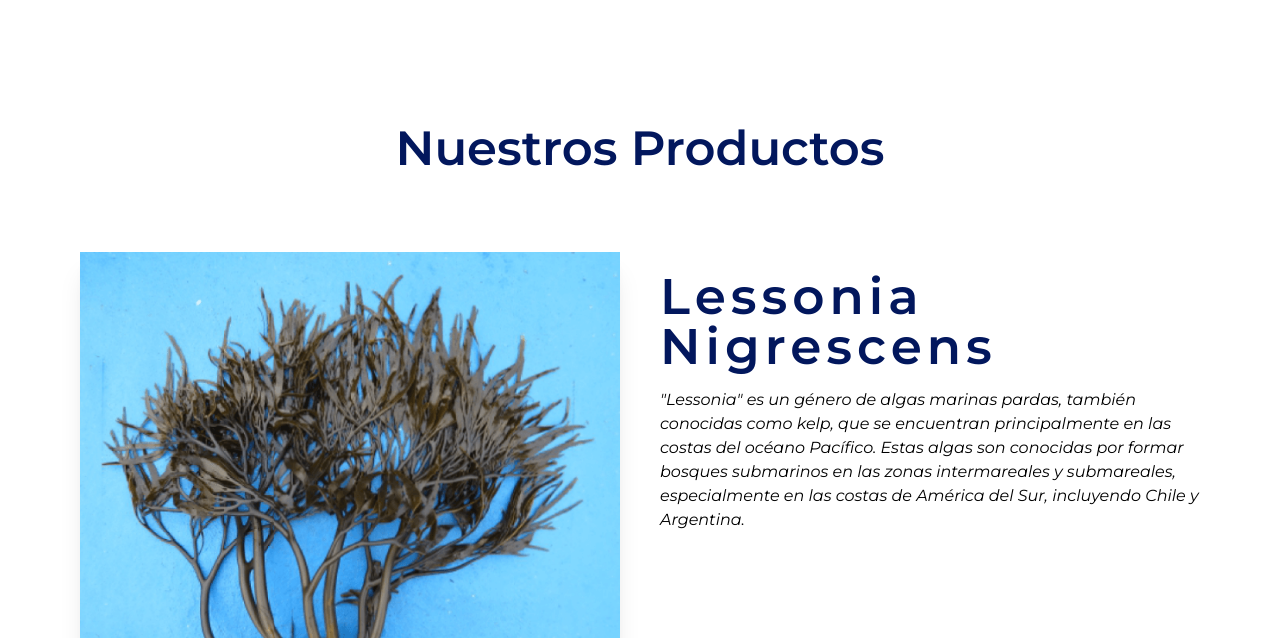
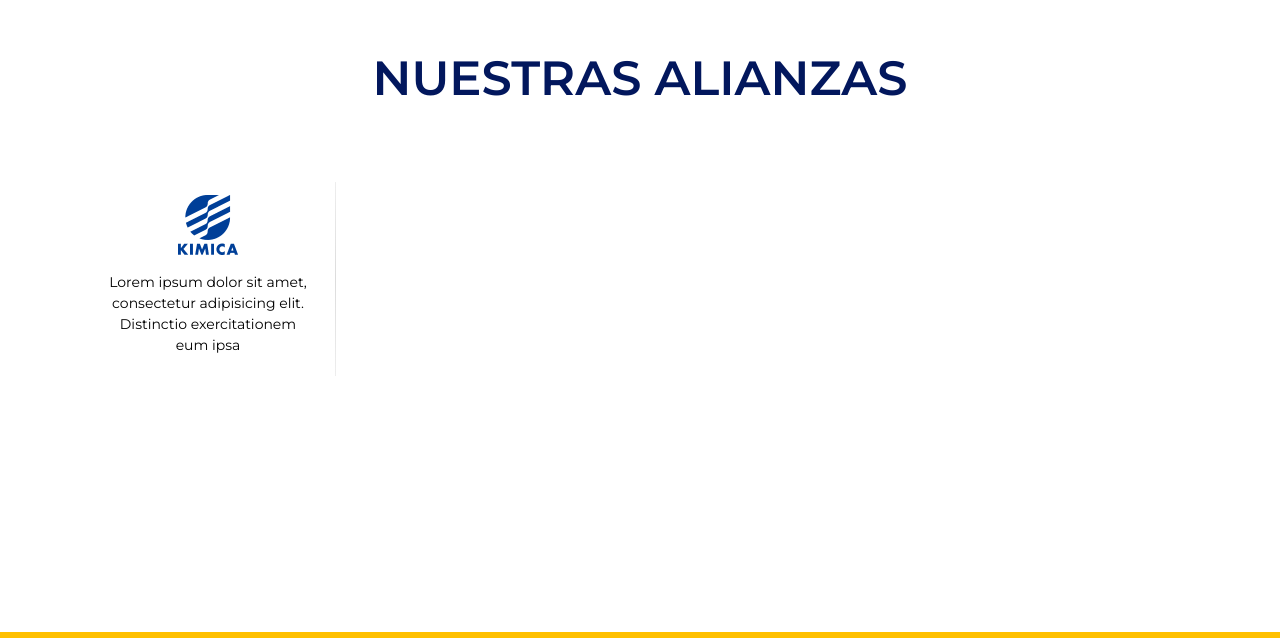
Before and after one commit to KvinPardo/kaisea-web, a React (Vite) app: page / in a window 1280 px wide. Shown: the part 1402-2040 px from the top of the page. Built offline with nearby package versions, Linux system fonts and the light colour scheme.

Commit message:
produtos ocultos en home

```diff
--- a/src/pages/Home.jsx
+++ b/src/pages/Home.jsx
@@ -14,7 +14,7 @@ const Home = () => {
     <div className="w-full overflow-hidden h-full" name="home">
       <Hero />
       <Company />
-      <Producto />
+      {/* <Producto /> */}
       {/* <Valores/> */}
 
       {/* <Productos /> */}
```
